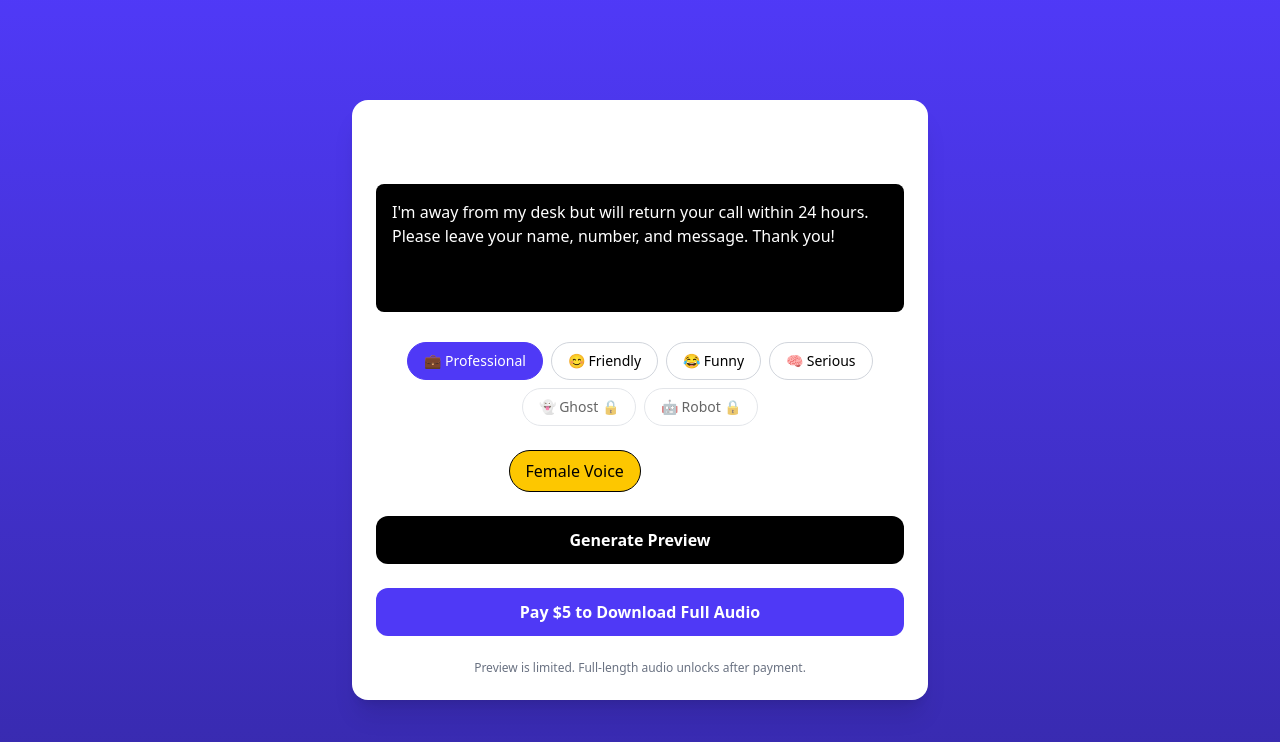
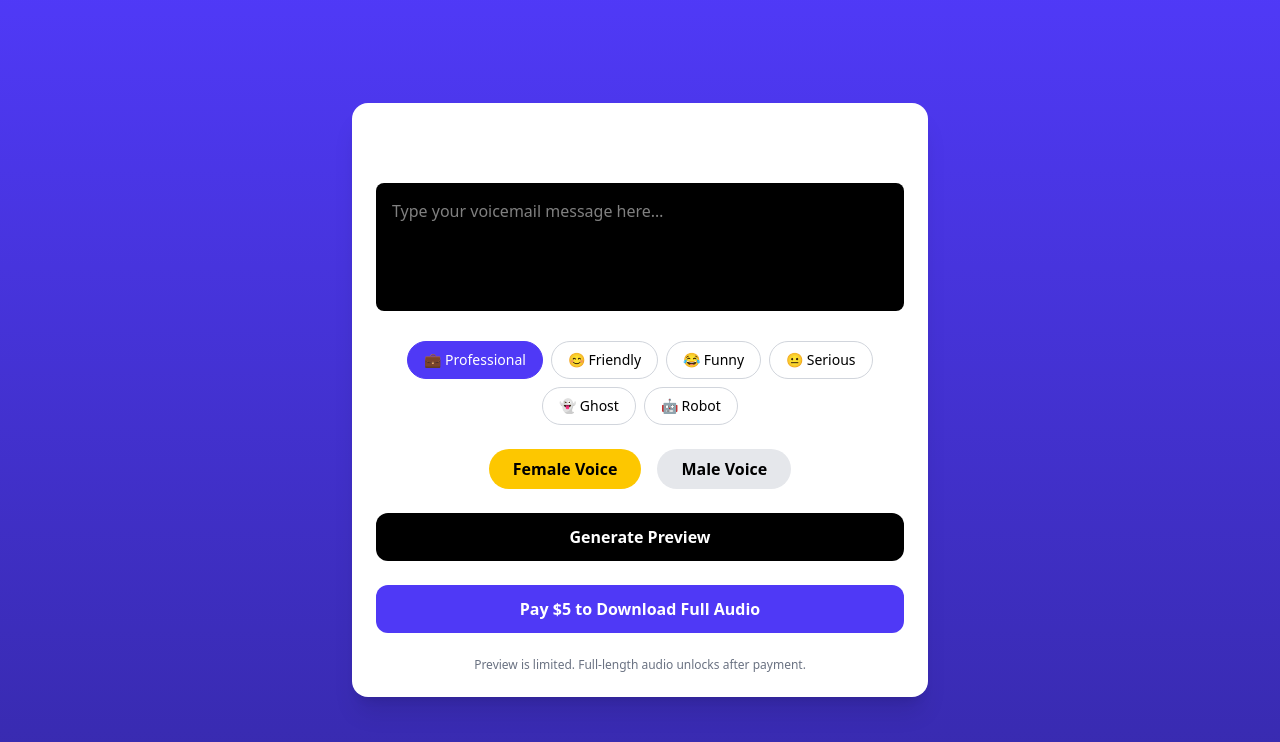
Before and after one commit to luckyone0701/voicemail-genie, a Next.js app: page /create in a window 1280 px wide. Shown: the top 742 px of the page. Built offline with nearby package versions, Linux system fonts and the light colour scheme.

Commit message:
Fix create page UI, preview, tones, voice, and checkout

```diff
--- a/app/create/page.tsx
+++ b/app/create/page.tsx
@@ -3,29 +3,32 @@
 import { useState } from "react";
 
 const TONES = [
-  { id: "professional", label: "💼 Professional", premium: false },
-  { id: "friendly", label: "😊 Friendly", premium: false },
-  { id: "funny", label: "😂 Funny", premium: false },
-  { id: "serious", label: "🧠 Serious", premium: false },
-  { id: "ghost", label: "👻 Ghost", premium: true },
-  { id: "robot", label: "🤖 Robot", premium: true },
+  { id: "professional", label: "💼 Professional" },
+  { id: "friendly", label: "😊 Friendly" },
+  { id: "funny", label: "😂 Funny" },
+  { id: "serious", label: "😐 Serious" },
+  { id: "ghost", label: "👻 Ghost" },
+  { id: "robot", label: "🤖 Robot" },
 ] as const;
 
 type ToneId = (typeof TONES)[number]["id"];
-type Voice = "female" | "male";
+type VoiceId = "female" | "male";
 
 export default function CreatePage() {
-  const [text, setText] = useState(
-    "I'm away from my desk but will return your call within 24 hours. Please leave your name, number, and message. Thank you!"
-  );
+  const [text, setText] = useState("");
   const [tone, setTone] = useState<ToneId>("professional");
-  const [voice, setVoice] = useState<Voice>("female");
-  const [audioSrc, setAudioSrc] = useState<string | null>(null);
+  const [voice, setVoice] = useState<VoiceId>("female");
+  const [audioUrl, setAudioUrl] = useState<string | null>(null);
   const [loading, setLoading] = useState(false);
 
   async function generatePreview() {
+    if (!text.trim()) {
+      alert("Please enter voicemail text.");
+      return;
+    }
+
     setLoading(true);
-    setAudioSrc(null);
+    setAudioUrl(null);
 
     try {
       const res = await fetch("/api/preview", {
@@ -34,26 +37,27 @@ export default function CreatePage() {
         body: JSON.stringify({ text, tone, voice }),
       });
 
+      if (!res.ok) throw new Error("Preview failed");
+
       const data = await res.json();
-
-      if (data.audio) {
-        setAudioSrc(data.audio);
-      } else {
+      setAudioUrl(data.audio);
+    } catch (err) {
       alert("Preview failed.");
-      }
-    } catch (e) {
-      alert("Error generating preview");
     } finally {
       setLoading(false);
     }
   }
 
+  async function goToCheckout() {
+    const res = await fetch("/api/checkout", { method: "POST" });
+    const data = await res.json();
+    window.location.href = data.url;
+  }
+
   return (
-    <div className="min-h-screen flex items-center justify-center bg-gradient-to-b from-indigo-600 to-indigo-800 px-4">
-      <div className="w-full max-w-xl bg-white rounded-2xl shadow-xl p-6 space-y-6">
-
-        {/* Title */}
-        <h1 className="text-3xl font-bold text-center">
+    <div className="min-h-screen flex items-center justify-center bg-gradient-to-b from-indigo-600 to-indigo-800 p-6">
+      <div className="bg-white rounded-2xl shadow-xl w-full max-w-xl p-6 space-y-6">
+        <h1 className="text-2xl font-bold text-center">
           Create Your Voicemail
         </h1>
 
@@ -61,82 +65,64 @@ export default function CreatePage() {
         <textarea
           value={text}
           onChange={(e) => setText(e.target.value)}
-          className="w-full h-32 rounded-lg bg-black text-white p-4 resize-none outline-none focus:ring-2 focus:ring-indigo-500"
+          placeholder="Type your voicemail message here…"
+          className="w-full h-32 rounded-lg bg-black text-white p-4 resize-none focus:outline-none focus:ring-2 focus:ring-indigo-500"
         />
 
         {/* TONES */}
-        <div className="flex flex-wrap gap-2 justify-center">
+        <div className="flex flex-wrap justify-center gap-2">
           {TONES.map((t) => (
             <button
               key={t.id}
-              onClick={() => {
-                if (t.premium) {
-                  alert("Premium tone — unlock after payment");
-                  return;
-                }
-                setTone(t.id);
-              }}
-              className={`px-4 py-2 rounded-full text-sm font-medium border
-                ${
+              onClick={() => setTone(t.id)}
+              className={`px-4 py-2 rounded-full text-sm font-medium border ${
                 tone === t.id
                   ? "bg-indigo-600 text-white border-indigo-600"
                   : "bg-white text-black border-gray-300"
-                }
-                ${t.premium ? "opacity-60 cursor-not-allowed" : ""}
-              `}
+              }`}
             >
-              {t.label} {t.premium && "🔒"}
+              {t.label}
             </button>
           ))}
         </div>
 
-        {/* VOICE SELECTOR */}
+        {/* VOICE */}
         <div className="flex justify-center gap-4">
+          {(["female", "male"] as VoiceId[]).map((v) => (
             <button
-            onClick={() => setVoice("female")}
-            className={`px-4 py-2 rounded-full border ${
-              voice === "female"
+              key={v}
+              onClick={() => setVoice(v)}
+              className={`px-6 py-2 rounded-full font-semibold ${
+                voice === v
                   ? "bg-yellow-400 text-black"
-                : "bg-white"
+                  : "bg-gray-200 text-black"
               }`}
             >
-            Female Voice
+              {v === "female" ? "Female Voice" : "Male Voice"}
             </button>
-          <button
-            onClick={() => setVoice("male")}
-            className={`px-4 py-2 rounded-full border ${
-              voice === "male"
-                ? "bg-yellow-400 text-black"
-                : "bg-white"
-            }`}
-          >
-            Male Voice
-          </button>
+          ))}
         </div>
 
         {/* PREVIEW BUTTON */}
         <button
           onClick={generatePreview}
           disabled={loading}
-          className="w-full py-3 rounded-xl bg-black text-white font-semibold hover:opacity-90"
+          className="w-full bg-black text-white py-3 rounded-xl font-semibold hover:opacity-90 disabled:opacity-50"
         >
-          {loading ? "Generating..." : "Generate Preview"}
+          {loading ? "Generating…" : "Generate Preview"}
         </button>
 
         {/* AUDIO PLAYER */}
-        {audioSrc && (
-          <audio
-            controls
-            autoPlay
-            src={audioSrc}
-            className="w-full mt-2"
-          />
+        {audioUrl && (
+          <audio controls className="w-full">
+            <source src={audioUrl} type="audio/mpeg" />
+          </audio>
         )}
 
-        {/* PAY BUTTON (SAFE — NO 404) */}
+        {/* PAY */}
         <button
-          onClick={() => alert("Checkout will be enabled next")}
-          className="w-full py-3 rounded-xl bg-indigo-600 text-white font-bold hover:bg-indigo-700"
+          onClick={goToCheckout}
+          className="w-full bg-indigo-600 text-white py-3 rounded-xl font-bold hover:bg-indigo-700"
         >
           Pay $5 to Download Full Audio
         </button>
```
Lines whose indentation alone changed are shown as unchanged.
